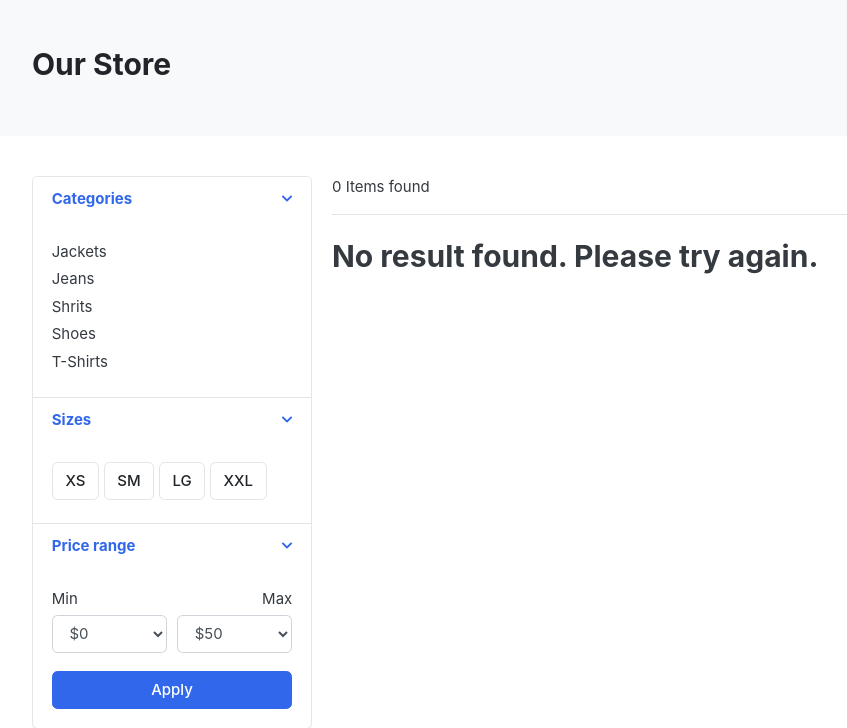
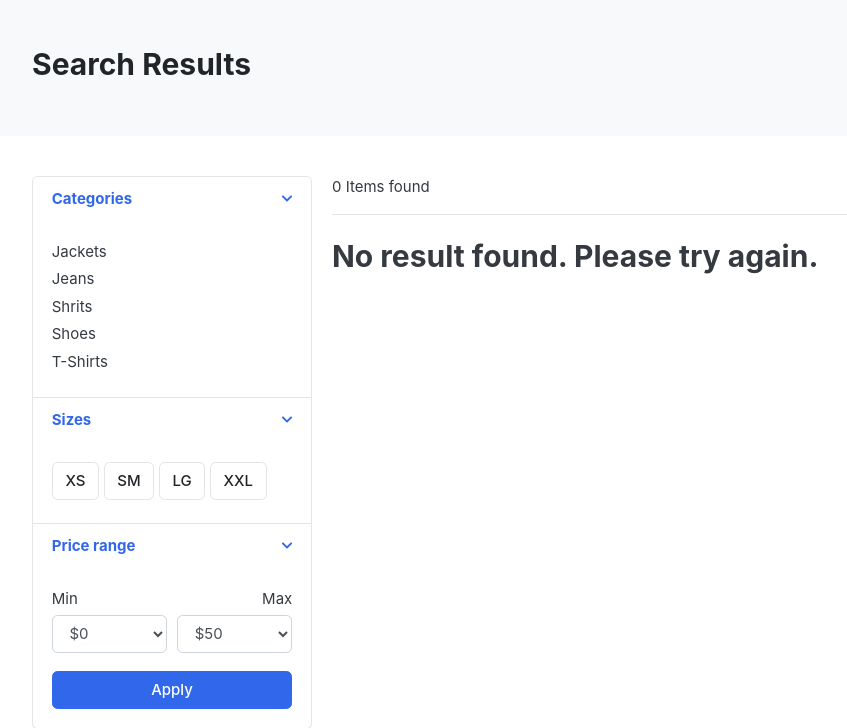
Before and after one commit to ngazic/django-ecommerce, a Django app: page /store/search/ in a window 1280 px wide. Shown: the part 118-846 px from the top of the page, without its empty margins (18-865 px from the left). Run offline with Django 3.2, Linux system fonts and the light colour scheme; data comes from the database, SQL or seed files in the repository; some libraries are stand-ins or nearby versions; some web fonts are replaced.

Commit message:
added store page dynamic name

```diff
--- a/my_store/views.py
+++ b/my_store/views.py
@@ -47,6 +47,7 @@
 
 
 def search(request):
+    print('search path', request.path)
     search_term = request.GET.get('search')
     products = None
     product_count = 0
--- a/templates/store/store.html
+++ b/templates/store/store.html
@@ -7,8 +7,11 @@
 <!-- ========================= SECTION PAGETOP ========================= -->
 <section class="section-pagetop bg">
     <div class="container">
+        {% if 'search' in request.path %}
+        <h2 class="title-page">Search Results</h2>
+        {% else %}
         <h2 class="title-page">Our Store</h2>
-
+        {% endif %}
     </div>
     <!-- container //  -->
 </section>
```
